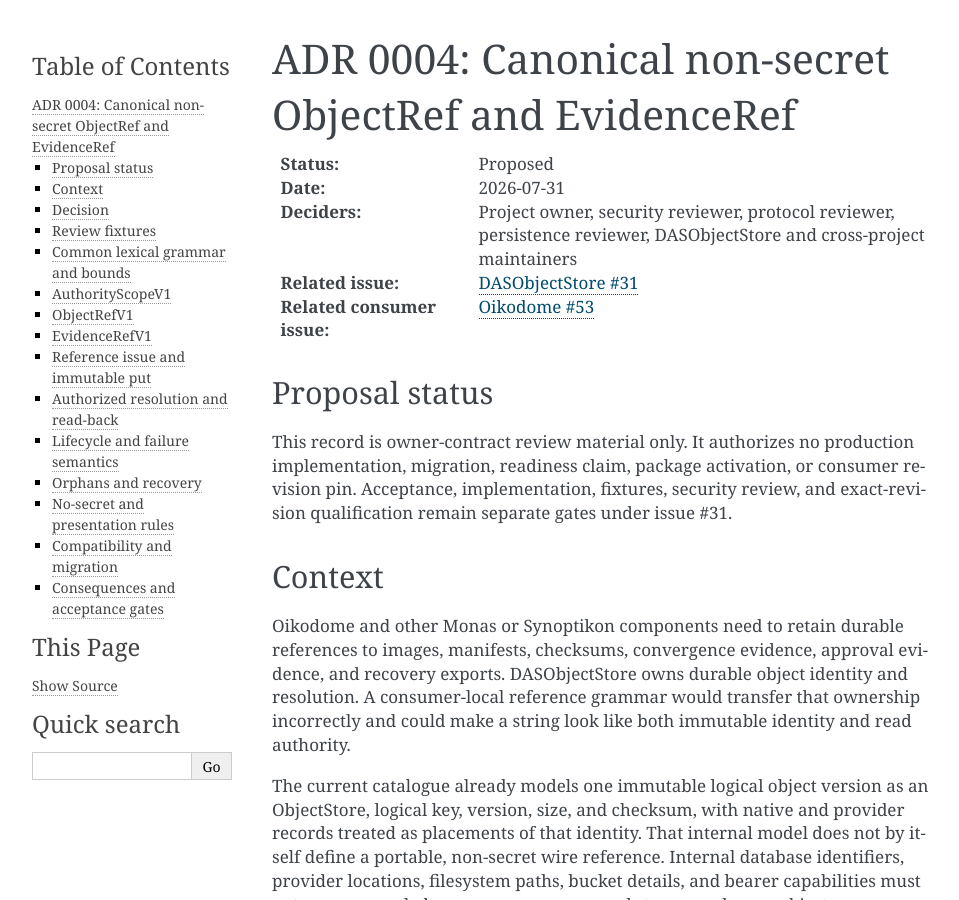
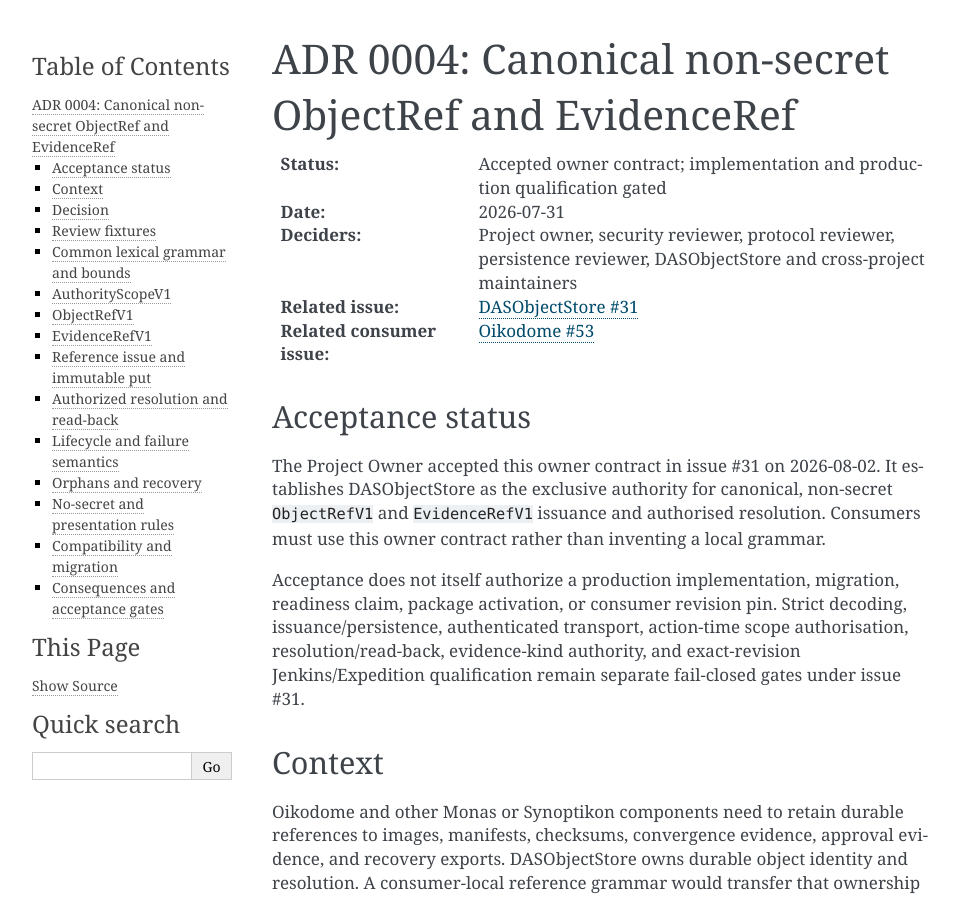
Before and after one commit to sagrudd/DASObjectStore, a Sphinx documentation site: the page built from docs/adr/0004-canonical-object-and-evidence-references.rst, in a window 1280 px wide and 900 px high. Shown: the whole window, without its empty margins (148-1107 px from the left). Built offline with Sphinx 7.4.7, drawn with Linux system fonts in a browser that asks for light colours; some of the changed text lies outside the part shown.

Commit message:
docs: accept ObjectRef owner contract

```diff
--- a/docs/adr/0004-canonical-object-and-evidence-references.rst
+++ b/docs/adr/0004-canonical-object-and-evidence-references.rst
@@ -1,19 +1,27 @@
 ADR 0004: Canonical non-secret ObjectRef and EvidenceRef
 ========================================================
 
-:Status: Proposed
+:Status: Accepted owner contract; implementation and production qualification gated
 :Date: 2026-07-31
 :Deciders: Project owner, security reviewer, protocol reviewer, persistence reviewer, DASObjectStore and cross-project maintainers
 :Related issue: `DASObjectStore #31 <https://github.com/sagrudd/DASObjectStore/issues/31>`_
 :Related consumer issue: `Oikodome #53 <https://github.com/sagrudd/oikodome/issues/53>`_
 
-Proposal status
----------------
+Acceptance status
+-----------------
 
-This record is owner-contract review material only.  It authorizes no
-production implementation, migration, readiness claim, package activation, or
-consumer revision pin.  Acceptance, implementation, fixtures, security review,
-and exact-revision qualification remain separate gates under issue #31.
+The Project Owner accepted this owner contract in issue #31 on 2026-08-02.
+It establishes DASObjectStore as the exclusive authority for canonical,
+non-secret ``ObjectRefV1`` and ``EvidenceRefV1`` issuance and authorised
+resolution.  Consumers must use this owner contract rather than inventing a
+local grammar.
+
+Acceptance does not itself authorize a production implementation, migration,
+readiness claim, package activation, or consumer revision pin.  Strict
+decoding, issuance/persistence, authenticated transport, action-time scope
+authorisation, resolution/read-back, evidence-kind authority, and
+exact-revision Jenkins/Expedition qualification remain separate fail-closed
+gates under issue #31.
 
 Context
 -------
@@ -104,9 +112,9 @@
 
 This command verifies review material only.  It is not an owner-side parser,
 does not resolve storage, and does not authorise a production implementation.
-The fixtures become compatibility inputs only after the Proposed ADR and the
-owner-side security, protocol, persistence, and resolution gates in issue #31
-are accepted.
+The fixtures become compatibility inputs only after the owner-side security,
+protocol, persistence, decoder, and resolution gates in issue #31 are
+implemented and qualified.
 
 Common lexical grammar and bounds
 ---------------------------------
@@ -610,5 +618,6 @@
 * Oikodome consumes an exact permanent reviewed revision only after those
   owner gates pass.
 
-This Proposed record must not be cited as production readiness or as a
-candidate permanent revision.
+This accepted owner contract must not be cited as production readiness or as a
+candidate permanent consumer revision until every issue #31 implementation and
+qualification gate is closed.
```
Also changed, not shown: docs/adr/0005-cross-project-reference-reconciliation.rst (+8 -6 lines).
